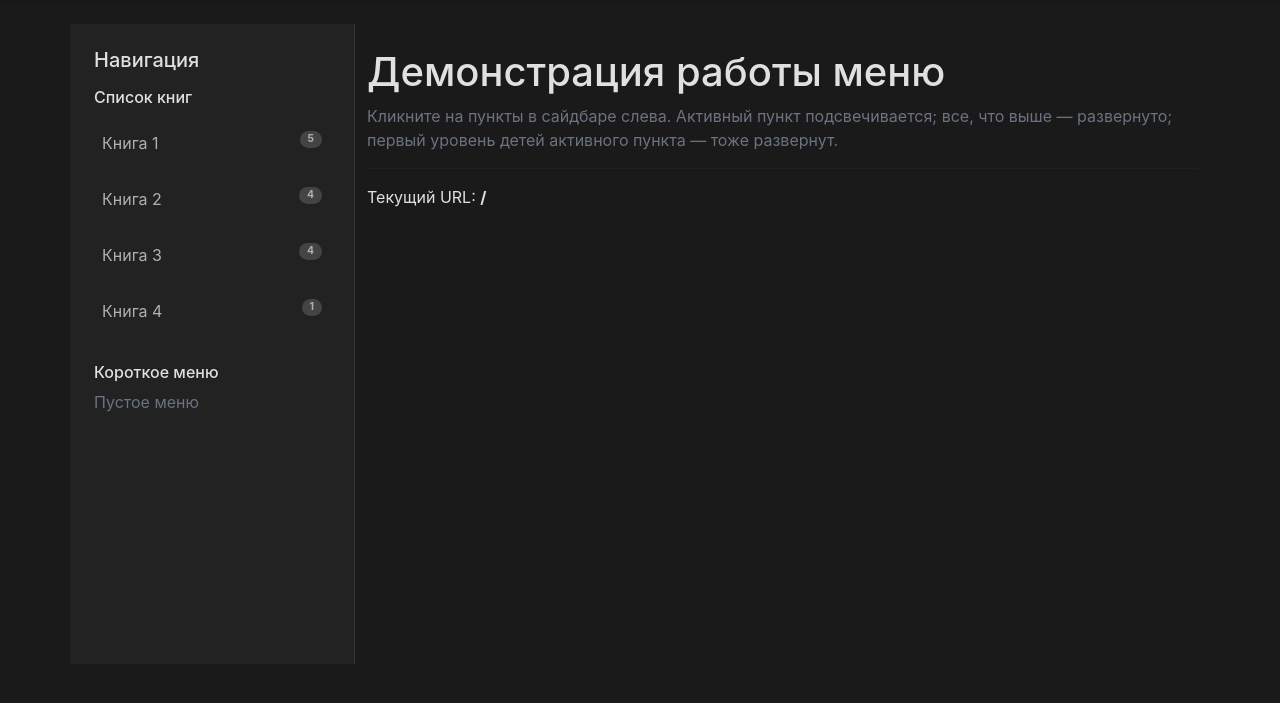
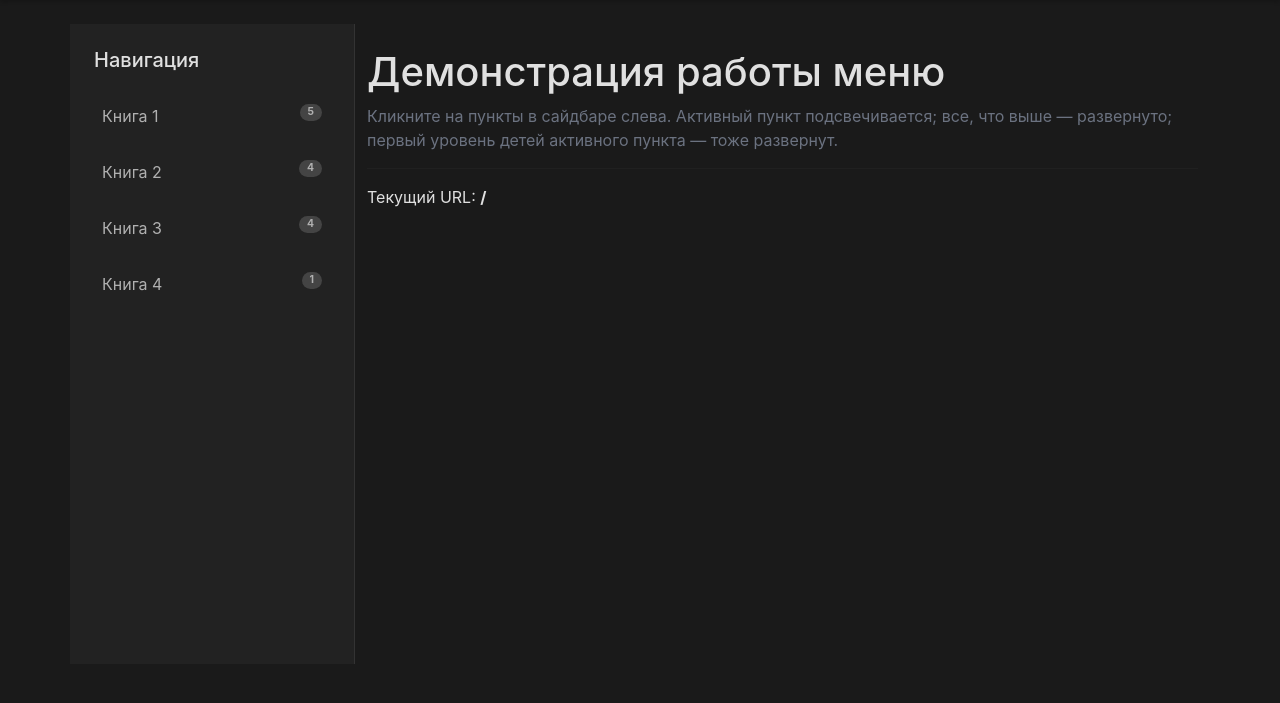
Before and after one commit to lystarblone/tree_menu, a Django app: page / in a window 1280 px wide. Shown: the part 57-760 px from the top of the page. Run offline with Django 3.2, Linux system fonts and the light colour scheme; data comes from the database, SQL or seed files in the repository.

Commit message:
Final fix

```diff
--- a/menu_project/menu/templates/menu/example.html
+++ b/menu_project/menu/templates/menu/example.html
@@ -5,12 +5,7 @@
 
 {% block sidebar %}
   <div class="mb-4">
-    <h6 class="mb-2">Список книг</h6>
     {% draw_menu 'books_menu' %}
-  </div>
-  <div>
-    <h6 class="mb-2">Короткое меню</h6>
-    {% draw_menu 'short_menu' %}
   </div>
 {% endblock %}
 
```
